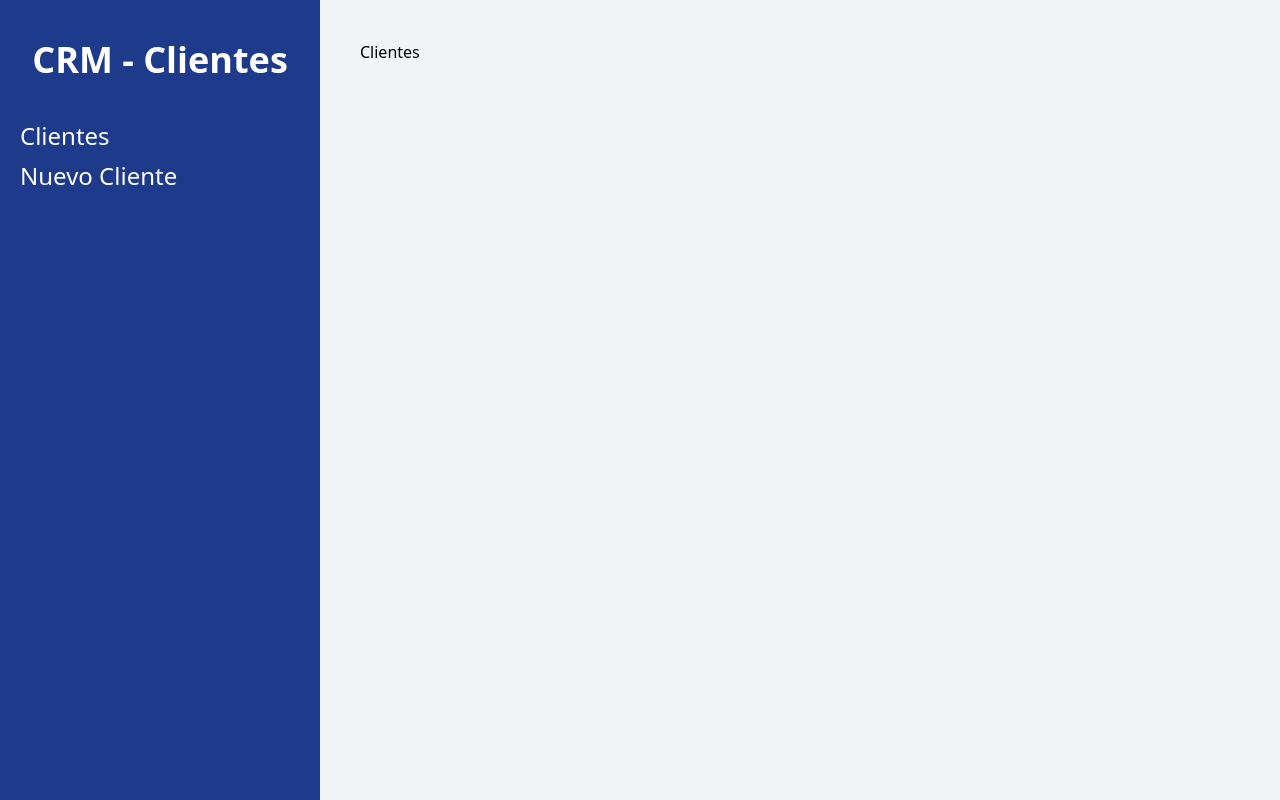
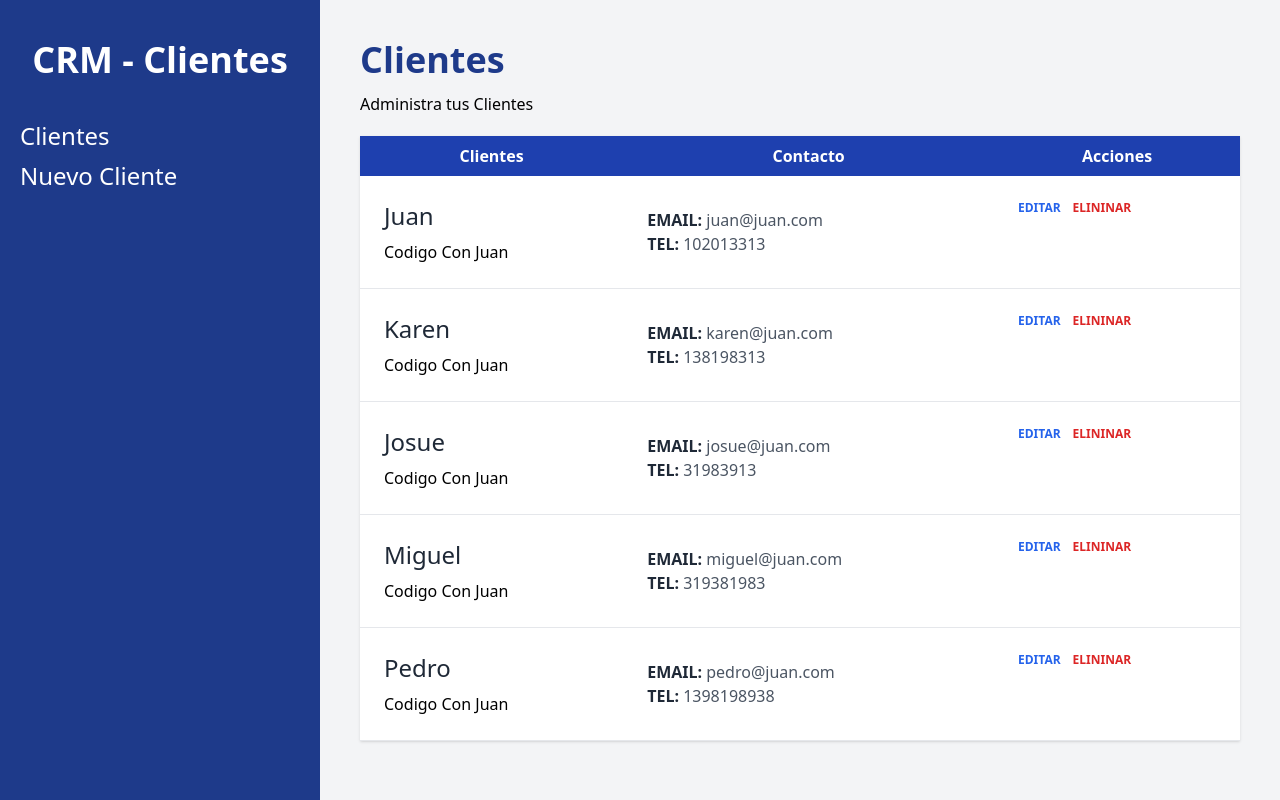
Before and after one commit to psyQore/CRM-React-2, a React (Vite) app: page / in a window 1280 px wide. Built offline with nearby package versions, Linux system fonts and the light colour scheme.

Commit message:
Se crea el formulario de nuevo cliente

```diff
--- /dev/null
+++ b/src/components/Client.jsx
@@ -0,0 +1,36 @@
+const Client = ({ client }) => {
+  const { name, company, email, phone, id } = client;
+
+  return (
+    <tr className="border-b">
+      <td className="p-6 space-y-2">
+        <p className="text-2xl text-gray-800">{name}</p>
+        <p>{company}</p>
+      </td>
+
+      <td className="p-6">
+        <p className="text-gray-600">
+          <span className="text-gray-800 uppercase font-bold">Email: </span>
+          {email}{" "}
+        </p>
+        <p className="text-gray-600">
+          <span className="text-gray-800 uppercase font-bold">Tel: </span>
+          {phone}{" "}
+        </p>
+      </td>
+
+      <td className="p-6 flex gap-3">
+        <button
+          type="button"
+          className="text-blue-600 hover:text-blue-700 uppercase font-bold text-xs"
+        >Editar</button>
+        <button
+          type="button"
+          className="text-red-600 hover:text-blurede-700 uppercase font-bold text-xs"
+        >Elininar</button>
+      </td>
+    </tr>
+  );
+};
+
+export default Client;
--- /dev/null
+++ b/src/components/FormNewClient.jsx
@@ -0,0 +1,72 @@
+const FormNewClient = ({ cliente }) => {
+  return (
+    <>
+      <div className="mb-4">
+        <label className="text-gray-800" htmlFor="name">
+          Nombre:
+        </label>
+        <input
+          id="name"
+          type="text"
+          className="mt-2 block w-full p-3 bg-gray-50"
+          placeholder="Nombre del Cliente"
+          name="name"
+        />
+      </div>
+      <div className="mb-4">
+        <label className="text-gray-800" htmlFor="company">
+          Empresa:
+        </label>
+        <input
+          id="company"
+          type="text"
+          className="mt-2 block w-full p-3 bg-gray-50"
+          placeholder="Empresa del Cliente"
+          name="company"
+        />
+      </div>
+
+      <div className="mb-4">
+        <label className="text-gray-800" htmlFor="email">
+          E-mail:
+        </label>
+        <input
+          id="email"
+          type="email"
+          className="mt-2 block w-full p-3 bg-gray-50"
+          placeholder="Email del Cliente"
+          name="email"
+        />
+      </div>
+
+      <div className="mb-4">
+        <label className="text-gray-800" htmlFor="phone">
+          Teléfono:
+        </label>
+        <input
+          id="phone"
+          type="tel"
+          className="mt-2 block w-full p-3 bg-gray-50"
+          placeholder="Teléfono del Cliente"
+          name="phone"
+        />
+      </div>
+
+      <div className="mb-4">
+        <label className="text-gray-800" htmlFor="notes">
+          Notas:
+        </label>
+        <textarea
+          as="textarea"
+          id="notes"
+          type="text"
+          className="mt-2 block w-full p-3 bg-gray-50 h-40 align-self"
+          placeholder="Notas del Cliente"
+          name="notes"
+        />
+      </div>
+    </>
+  );
+};
+
+export default FormNewClient;
--- a/src/main.jsx
+++ b/src/main.jsx
@@ -4,7 +4,7 @@
 import { createBrowserRouter, RouterProvider } from "react-router-dom";
 import Layout from "./components/Layout";
 import NewCLient from "./pages/NewCLient";
-import Index from "./pages/Index";
+import Index, { loader as clientsLoader } from "./pages/Index";
 
 const router = createBrowserRouter([
   {
@@ -14,6 +14,7 @@
       {
         index: true,
         element: <Index />,
+        loader: clientsLoader,
       },
       {
         path: "/clients/new",
--- a/src/pages/Index.jsx
+++ b/src/pages/Index.jsx
@@ -1,9 +1,77 @@
-import React from 'react'
+import { useLoaderData } from "react-router-dom";
+import Client from "../components/Client";
+
+export function loader() {
+  const clients = [
+    {
+      id: 1,
+      name: "Juan",
+      phone: 102013313,
+      email: "juan@juan.com",
+      company: "Codigo Con Juan",
+    },
+    {
+      id: 2,
+      name: "Karen",
+      phone: 138198313,
+      email: "karen@juan.com",
+      company: "Codigo Con Juan",
+    },
+    {
+      id: 3,
+      name: "Josue",
+      phone: 31983913,
+      email: "josue@juan.com",
+      company: "Codigo Con Juan",
+    },
+    {
+      id: 4,
+      name: "Miguel",
+      phone: 319381983,
+      email: "miguel@juan.com",
+      company: "Codigo Con Juan",
+    },
+    {
+      id: 5,
+      name: "Pedro",
+      phone: 1398198938,
+      email: "pedro@juan.com",
+      company: "Codigo Con Juan",
+    },
+  ];
+  return clients;
+}
 
 const index = () => {
+  const clients = useLoaderData();
+
+  console.log(clients);
+
   return (
-    <div>Clientes</div>
-  )
-}
+    <>
+      <h1 className="font-black text-4xl text-blue-900 ">Clientes</h1>
+      <p className="mt-3">Administra tus Clientes</p>
 
-export default index
+      {clients.length ? (
+        <table className="w-full bg-white shadow mt-5 table-auto">
+          <thead className="bg-blue-800 text-white">
+            <tr>
+              <th className="p-2">Clientes</th>
+              <th className="p-2">Contacto</th>
+              <th className="p-2">Acciones</th>
+            </tr>
+          </thead>
+          <tbody>
+            {clients.map((client) => (
+              <Client client={client} />
+            ))}
+          </tbody>
+        </table>
+      ) : (
+        <p className="textr-center mt-10">No Hay Clientes Aún</p>
+      )}
+    </>
+  );
+};
+
+export default index;
--- a/src/pages/NewCLient.jsx
+++ b/src/pages/NewCLient.jsx
@@ -1,9 +1,38 @@
-import React from 'react'
+import { useNavigate } from "react-router-dom";
+import FormNewClient from "../components/FormNewClient";
 
 const NewCLient = () => {
+  const navigate = useNavigate();
+
   return (
-    <div>New CLient</div>
-  )
-}
+    <>
+      <h1 className="font-black text-4xl text-blue-900 ">Nuevo Cliente</h1>
+      <p className="mt-3">
+        Llena todos los campos para registrar un nuevo cliente
+      </p>
 
-export default NewCLient
+      <div className="flex justify-end">
+        <button
+          className="bg-blue-800 text-white px-3 py-1 font-bold uppercase"
+          onClick={() => navigate("/")}
+        >
+          Volver
+        </button>
+      </div>
+
+      <div className="bg-white shadow rounded-md md:w-3/4 mx-auto px-5 py-10 mt-20">
+        <form>
+          <FormNewClient />
+
+          <input
+            type="submit"
+            className="mt-5 w-full bg-blue-700 p-3 uppercase font-bold text-white text-lg hover:bg-blue-800 cursor-pointer"
+            value="Registrar Cliente"
+          />
+        </form>
+      </div>
+    </>
+  );
+};
+
+export default NewCLient;
```
